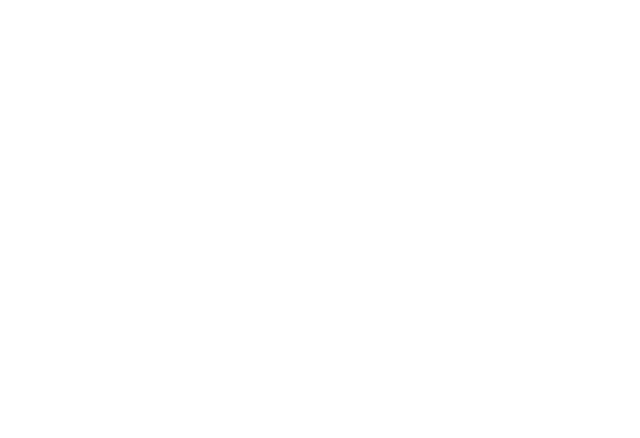
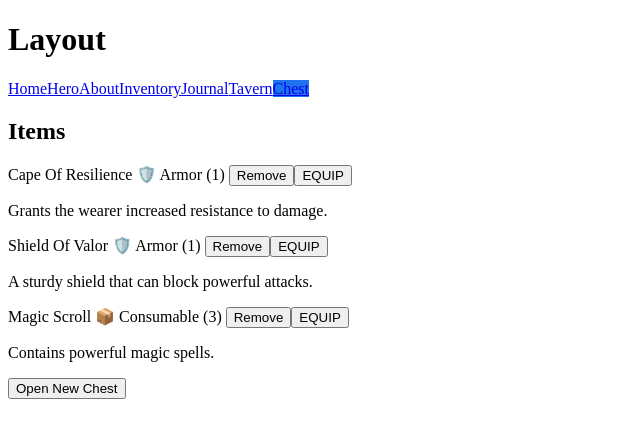
Before and after one commit to ganciaux/angular-hero, an Angular app: page /chest in a window 1280 px wide. Before the commit this address led to /. Shown: the top 438 px of the page, without its empty margins (0-640 px from the left). Built offline with nearby package versions, Linux system fonts and the light colour scheme.

Commit message:
feat(chest): add chest feature with random item draw

```diff
--- a/src/app/app.routes.ts
+++ b/src/app/app.routes.ts
@@ -29,6 +29,10 @@
         path: 'tavern',
         loadComponent: () => import('./features/tavern/tavern').then((m) => m.Tavern),
       },
+      {
+        path: 'chest',
+        loadComponent: () => import('./features/chest/chest').then((m) => m.Chest),
+      },
     ],
   },
 ];
--- /dev/null
+++ b/src/app/features/chest/chest.html
@@ -0,0 +1,8 @@
+<h2>Items</h2>
+
+@for(item of chestService.chestItems(); track item.id) {
+  <app-item-card [item]="item"></app-item-card>
+  <p>{{ item.description }}</p>
+}
+
+<button (click)="chestService.pickRandomItems(3)">Open New Chest</button>
--- /dev/null
+++ b/src/app/features/chest/chest.item.data.ts
@@ -0,0 +1,123 @@
+import { ChestItemModel } from "./chest.model";
+
+export const CHEST_ITEM_LIST: ChestItemModel[] = [
+    {
+      id: crypto.randomUUID(),
+      name: 'Sword of Destiny',
+      description: 'A legendary sword with immense power.',
+      type: 'weapon',
+      quantity: 1,
+      equipped: false,
+    },
+    {
+      id: crypto.randomUUID(),
+      name: 'Healing Potion',
+      description: 'Restores a significant amount of health.',
+      type: 'consumable',
+      quantity: 5,
+      equipped: false,
+    },
+    {
+      id: crypto.randomUUID(),
+      name: 'Shield of Valor',
+      description: 'A sturdy shield that can block powerful attacks.',
+      type: 'armor',
+      quantity: 1,
+      equipped: false,
+    },
+    {
+      id: crypto.randomUUID(),
+      name: 'Magic Scroll',
+      description: 'Contains powerful magic spells.',
+      type: 'consumable',
+      quantity: 3,
+      equipped: false,
+    },
+    {
+      id: crypto.randomUUID(),
+      name: 'Ring of Invisibility',
+      description: 'Grants temporary invisibility to the wearer.',
+      type: 'accessory',
+      quantity: 1,
+      equipped: false,
+    },
+    {
+      id: crypto.randomUUID(),
+      name: 'Amulet of Wisdom',
+      description: 'Enhances the wearer\'s intelligence and magical abilities.',
+      type: 'accessory',
+      quantity: 1,
+      equipped: false,
+    },
+    {
+      id: crypto.randomUUID(),
+      name: 'Boots of Speed',
+      description: 'Increases the wearer\'s movement speed.',
+      type: 'armor',
+      quantity: 1,
+      equipped: false,
+    },
+    {
+      id: crypto.randomUUID(),
+      name: 'Cloak of Shadows',
+      description: 'Provides protection from detection and enhances stealth.',
+      type: 'armor',
+      quantity: 1,
+      equipped: false,
+    },
+    {
+      id: crypto.randomUUID(),
+      name: 'Staff of Power',
+      description: 'A powerful staff that can unleash devastating magical attacks.',
+      type: 'weapon',
+      quantity: 1,
+      equipped: false,
+    },
+    {
+      id: crypto.randomUUID(),
+      name: 'Helmet of Courage',
+      description: 'A sturdy helmet that boosts the wearer\'s bravery and resilience.',
+      type: 'armor',
+      quantity: 1,
+      equipped: false,
+    },
+    {
+      id: crypto.randomUUID(),      name: 'Gloves of Dexterity',
+      description: 'Enhances the wearer\'s agility and precision.',
+      type: 'armor',
+      quantity: 1,
+      equipped: false,
+    },
+    {
+      id: crypto.randomUUID(),
+      name: 'Belt of Strength',
+      description: 'Increases the wearer\'s physical strength and endurance.',
+      type: 'accessory',
+      quantity: 1,
+      equipped: false,
+    },
+    {
+      id: crypto.randomUUID(),
+      name: 'Bracers of Defense',
+      description: 'Provides additional protection to the wearer\'s arms.',
+      type: 'armor',
+      quantity: 1,
+      equipped: false,
+    },
+    {
+      id: crypto.randomUUID(),
+      name: 'Cape of Resilience',
+      description: 'Grants the wearer increased resistance to damage.',
+      type: 'armor',
+      quantity: 1,
+      equipped: false,
+    },
+    {
+      id: crypto.randomUUID(),
+      name: 'Lantern of Guidance',
+      description: 'Illuminates the path ahead and reveals hidden secrets.',
+      type: 'accessory',
+      quantity: 1,
+      equipped: false,
+    }
+  ];
--- /dev/null
+++ b/src/app/features/chest/chest.model.ts
@@ -0,0 +1,5 @@
+import { ItemModel } from "../inventory/inventory.model";
+
+export interface ChestItemModel extends ItemModel {
+  description: string;
+}
--- /dev/null
+++ b/src/app/features/chest/chest.service.ts
@@ -0,0 +1,22 @@
+import { Injectable, signal } from '@angular/core';
+import { ChestItemModel } from './chest.model';
+import { CHEST_ITEM_LIST } from './chest.item.data';
+
+@Injectable({
+  providedIn: 'root',
+})
+export class ChestService {
+  private items = signal<ChestItemModel[]>(CHEST_ITEM_LIST);
+  private _chestItems = signal<ChestItemModel[]>([]);
+  readonly chestItems = this._chestItems.asReadonly();
+
+  constructor() {
+    this.pickRandomItems(3);
+  }
+
+  pickRandomItems(numberOfItems: number) {
+    const allItems = this.items();
+    const shuffledItems = [...allItems].sort(() => 0.5 - Math.random());
+    this._chestItems.set(shuffledItems.slice(0, numberOfItems));
+  }
+}
--- /dev/null
+++ b/src/app/features/chest/chest.ts
@@ -0,0 +1,13 @@
+import { Component, inject } from '@angular/core';
+import { ChestService } from './chest.service';
+import { ItemCard } from "../inventory/item-card/item-card";
+
+@Component({
+  selector: 'app-chest',
+  imports: [ItemCard],
+  templateUrl: './chest.html',
+  styleUrl: './chest.scss',
+})
+export class Chest {
+  protected readonly chestService = inject(ChestService);
+}
--- a/src/app/layout/nav/nav.html
+++ b/src/app/layout/nav/nav.html
@@ -4,3 +4,4 @@
 <a routerLink="/inventory" routerLinkActive="active">Inventory</a>
 <a routerLink="/journal" routerLinkActive="active">Journal</a>
 <a routerLink="/tavern" routerLinkActive="active">Tavern</a>
+<a routerLink="/chest" routerLinkActive="active">Chest</a>
```
Also changed, not shown: MISSIONS/SQ-03-coffre.md (added, +50 -0 lines), src/app/features/chest/chest.scss (added), 1 other file (tests, documents, lock files or other folders).
